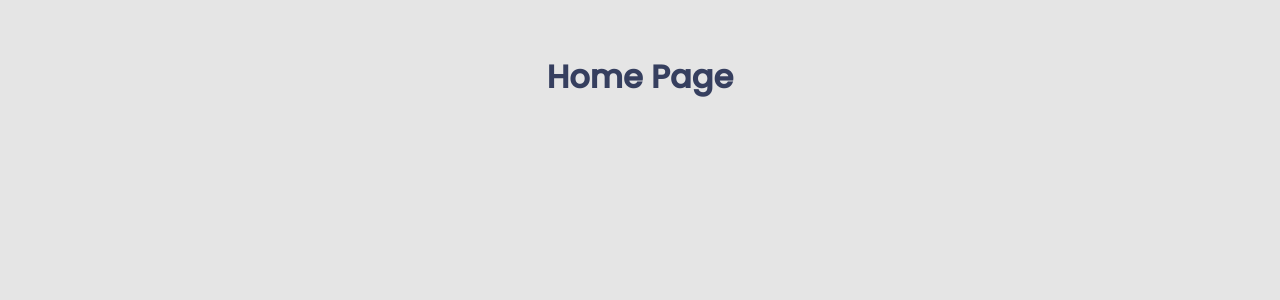
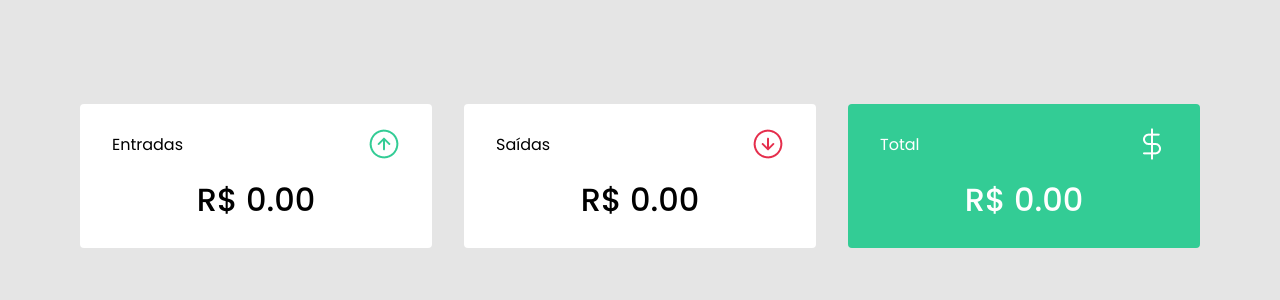
Before and after one commit to AlexisCesar/react-finance-dashboard, a React (Vite) app: page / in a window 1280 px wide. Shown: the top 300 px of the page. Built offline with nearby package versions, Linux system fonts and the light colour scheme.

Commit message:
Add card and carditem component

```diff
--- /dev/null
+++ b/src/components/Card/card.module.scss
@@ -0,0 +1,6 @@
+.card-container {
+    display: grid;
+    grid-template-columns: repeat(3, 1fr);
+    gap: 2rem;
+    margin-top: 2rem;
+}
--- /dev/null
+++ b/src/components/Card/index.tsx
@@ -0,0 +1,19 @@
+import { CardItem } from '../CardItem';
+import style from './card.module.scss';
+import incomeIcon from '../../assets/images/income.png';
+import outcomeIcon from '../../assets/images/outcome.png';
+import balanceIcon from '../../assets/images/balance.png';
+
+
+export const Card = () => {
+
+  // useTransactions
+
+  return (
+    <div className={style['card-container']}>
+      <CardItem title='Entradas' icon={incomeIcon} value={0.00} />
+      <CardItem title='Saídas' icon={outcomeIcon} value={0.00} />
+      <CardItem title='Total' icon={balanceIcon} value={0.00} total />
+    </div>
+  );
+}
--- /dev/null
+++ b/src/components/CardItem/cardItem.module.scss
@@ -0,0 +1,32 @@
+.card {
+    background-color: var(--shape-principal);
+    color: black;
+    padding: 1.5rem 2rem;
+    border-radius: 0.25rem;
+  }
+
+  .total {
+    background: var(--green);
+    color: var(--shape-principal);
+  }
+
+    .header {
+      display: flex;
+      align-items: center;
+      justify-content: space-between;
+    }
+
+    .strong {
+      display: block;
+      margin-top: 1rem;
+      font-size: 2rem;
+      font-weight: 500;
+      line-height: 3rem;
+      }
+
+    .icon {
+      font-size: 18px;
+      padding: 5px;
+      border-radius: 5px;
+      align-self: flex-end;
+    }
--- /dev/null
+++ b/src/components/CardItem/index.tsx
@@ -0,0 +1,23 @@
+import style from "./cardItem.module.scss";
+
+interface CardItemProps {
+    title: string,
+    value: number,
+    icon : string,
+    total? : boolean
+}
+
+export const CardItem = ({ title, value, icon, total } : CardItemProps) => {
+    const totalCard = total ? `${style.total} ${style.card}` : style.card
+    return (
+        <div className={totalCard}>
+        <div className={style['header']}>
+          <p>{title}</p>
+          <img src={icon} />
+        </div>
+        <div className={style['strong']}>
+          <span>R$ {value.toFixed(2)}</span>
+        </div>
+      </div>
+    );
+}
--- a/src/components/Example/example.module.scss
+++ /dev/null
@@ -1,3 +0,0 @@
-.title {
-  background-color: tomato;
-}
--- a/src/components/index.ts
+++ b/src/components/index.ts
@@ -1,7 +1,4 @@
-import { Example } from './Example';
 import { Modal } from "./Modal";
+import { Card } from "./Card";
 
-export {
-  Example,
-  Modal
-};
+export { Modal, Card };
--- a/src/pages/Home/Home.module.scss
+++ b/src/pages/Home/Home.module.scss
@@ -0,0 +1,5 @@
+ .container {
+    max-width: 1120px;
+    margin: 0 auto;
+    padding: 2.5rem 1rem;
+ }
--- a/src/pages/Home/index.tsx
+++ b/src/pages/Home/index.tsx
@@ -1,9 +1,10 @@
+import { Card } from '../../components';
 import style from './Home.module.scss';
 
 export const Home = () => {
   return (
-    <div>
-      <h1>Home Page</h1>
+    <div className={style['container']}>
+      <Card />
     </div>
   );
 };
```
Also changed, not shown: src/components/Example/index.tsx (deleted, +0 -9 lines), src/assets/images/balance.png (added), 1 other file (tests, documents, lock files or other folders).
